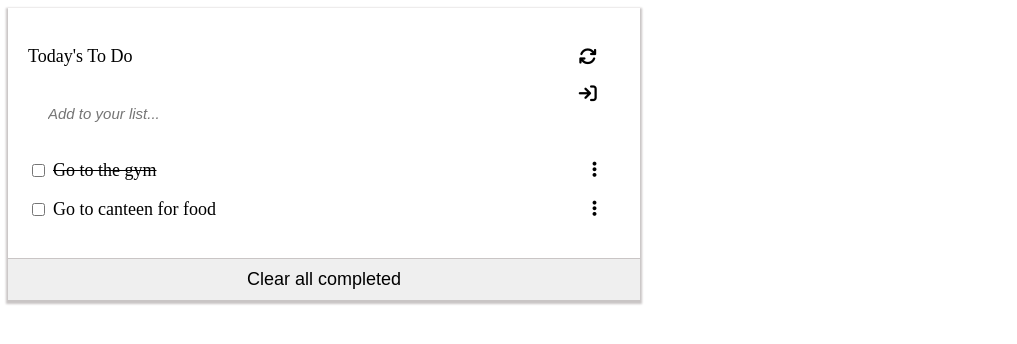
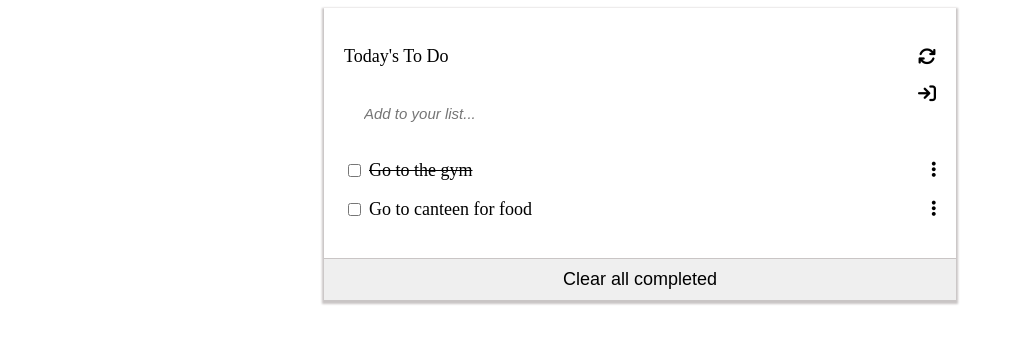
Before and after one commit to shafiuyushawu/Todo-List, a website built with webpack: page src/index.html in a window 1280 px wide. Shown: the whole page, without its empty margins (0-1017 px from the left). Built offline with nearby package versions, Linux system fonts and the light colour scheme.

Commit message:
Centered the todolist content to senter

```diff
--- a/src/style.css
+++ b/src/style.css
@@ -1,14 +1,16 @@
+body {
+  display: flex;
+  justify-content: center;
+  align-items: center;
+}
+
 .todo__section {
   font-size: 18px;
-  display: flex;
-  flex-direction: column;
-  justify-content: center;
   box-shadow: 0 2px 2px 2px #c9c5c5;
   width: 50%;
 }
 
 .todo__div {
-  width: 90%;
   display: flex;
   flex-direction: column;
   padding: 20px;
@@ -77,4 +79,5 @@ input[type=checkbox] {
   border: none;
   border-top: 1px solid #c9c5c5;
   padding: 10px;
+  width: 100%;
 }
```
Also changed, not shown: 1 other file.
